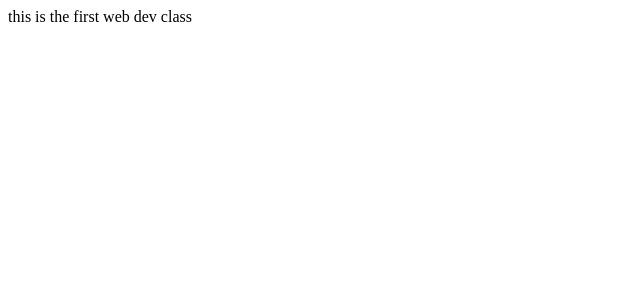
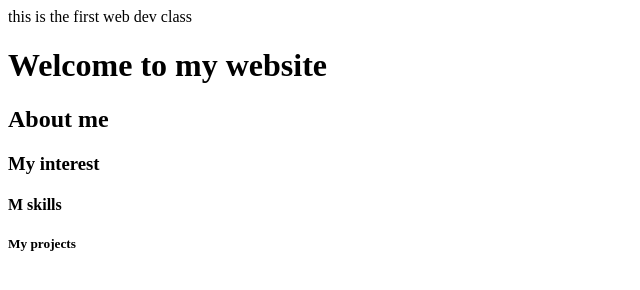
Before and after one commit to aayushkapudasaini12-crypto/web-dev, a plain HTML site: page index.html in a window 1280 px wide. Shown: the whole page, without its empty margins (0-640 px from the left). Drawn offline with Linux system fonts and the light colour scheme.

Commit message:
first commit

```diff
--- a/index.html
+++ b/index.html
@@ -7,5 +7,10 @@
 </head>
 <body>
    this is the first web dev class
+   <h1> Welcome to my website </h1>
+<h2> About me</h2>
+<h3> My interest</h3>
+<h4> M skills </h4>
+<h5> My projects</h5>
 </body>
 </html>
```
